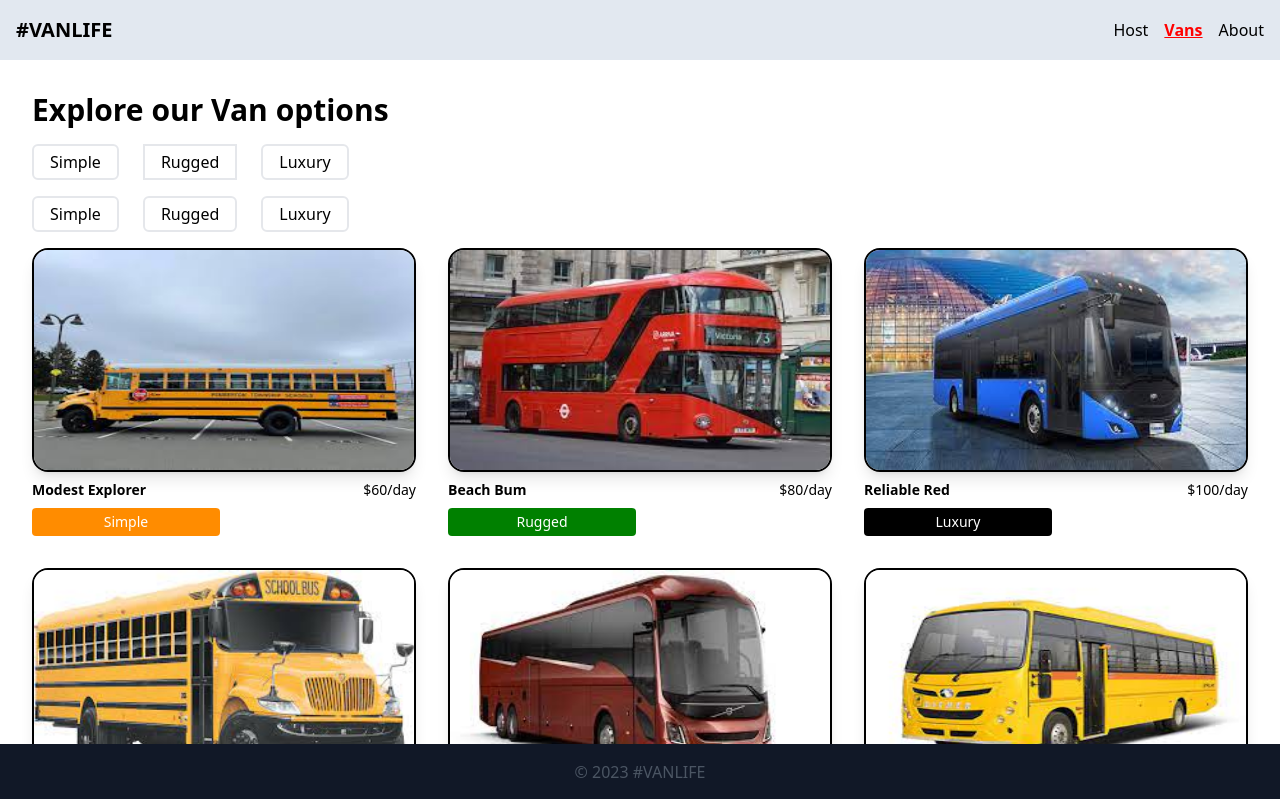
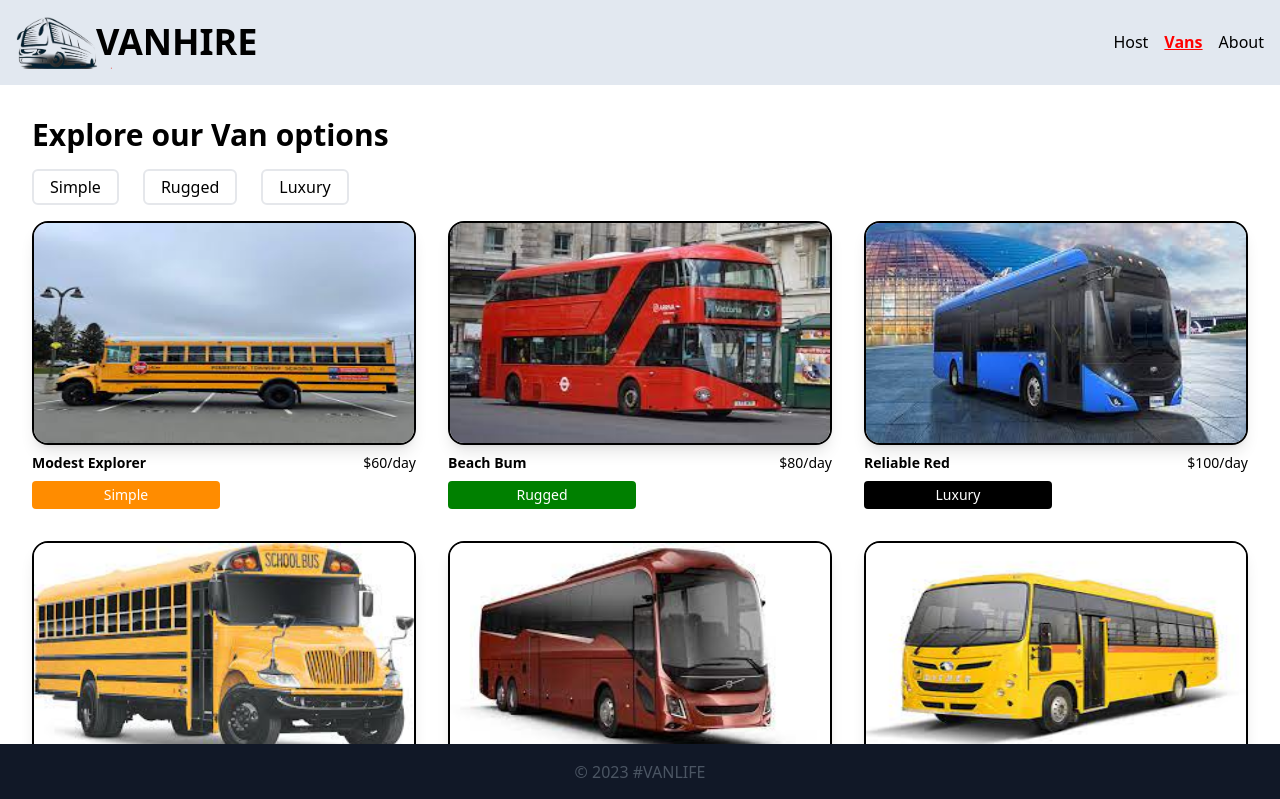
Before and after one commit to idowuemmao/vanlife-app, a React (Create React App) app: page /vans in a window 1280 px wide. Shown: the top 799 px of the page. Built offline with nearby package versions, Linux system fonts and the light colour scheme.

Commit message:
Logo Updated

```diff
--- a/src/components/Header.jsx
+++ b/src/components/Header.jsx
@@ -1,5 +1,6 @@
 import React from "react";
 import {NavLink} from "react-router-dom";
+import vanlogo from '../images/vanlogo.png'
 
 export default function Header(){
     const myStyle = {
@@ -9,7 +10,10 @@ export default function Header(){
     }
     return(
         <nav className="flex w-full p-4 justify-between bg-slate-200 text-black font-medium">
-            <NavLink to='/' style={(sty)=> sty.isActive ? myStyle : null } className="font-bold text-xl">#VANLIFE</NavLink>
+            <NavLink to='/' style={(sty)=> sty.isActive ? myStyle : null } className="font-bold text-xl flex items-center ">
+                <img src={vanlogo} alt="van-logo" className="w-24 " />
+                <h2 className="text-4xl -ml-4">VANHIRE</h2>
+            </NavLink>
             <div className="flex gap-4 items-center">
             <NavLink to="/host" style={({isActive})=> isActive ? myStyle : null } >Host</NavLink>
             <NavLink to="/vans" style={({isActive})=> isActive ? myStyle : null } >Vans</NavLink>
--- a/src/pages/Host/VanHost.jsx
+++ b/src/pages/Host/VanHost.jsx
@@ -23,7 +23,6 @@ export default function VanHost(){
         <div className="grid gap-4 w-full h-full overflow-scroll scrollbar-hide ">
             <h1 className="text-4xl font-bold mt-8">Your listed vans</h1>
             {vans.length > 0 ? vanElement : <h2>Loading van...</h2>}
-
         </div>
     )
 }
--- a/src/pages/VanLife/Van.jsx
+++ b/src/pages/VanLife/Van.jsx
@@ -66,12 +66,12 @@ export default function Van() {
 return (
   <div className="w-full p-8 grid gap-4 overflow-auto">
     <h1 className="font-bold text-3xl ">Explore our Van options</h1>
-    <div className="flex gap-6">
+    {/* <div className="flex gap-6">
       <button onClick={()=> handleFilterChange('type', 'simple')}  className={`p-1 text-black border-2 px-4  rounded-md ${typeFilter ==='simple' ? 'bg-orange-700': null}`}>Simple</button>
       <button onClick={()=> handleFilterChange('type', 'rugged')} className={`p-1 text-black border-2 px-4 rounded- ${typeFilter ==='rugged' ? 'bg-green-500' : null}`}>Rugged</button>
       <button onClick={()=> handleFilterChange('type', 'luxury')} className={`p-1 text-black border-2 px-4 rounded-md ${typeFilter ==='luxury' ? 'bg-black text-white' : null}`}>Luxury</button>
       {typeFilter? (<button onClick={()=> handleFilterChange('type', null)} className="p-1 text-black border-2 px-4 rounded-md" >Clear</button>) : null}
-    </div>
+    </div> */}
     <div className="flex gap-6">
       <Link to={genNewSearchParamString('type', 'simple')}  className={`p-1 text-black border-2 px-4  rounded-md ${typeFilter ==='simple' ? 'bg-orange-700': null}`}>Simple</Link>
       <Link to={genNewSearchParamString('type', 'rugged')} className={`p-1 text-black border-2 px-4 rounded-md ${typeFilter ==='rugged' ? 'bg-green-500' : null}`}>Rugged</Link>
```
Also changed, not shown: src/images/vanlogo.png (added).
